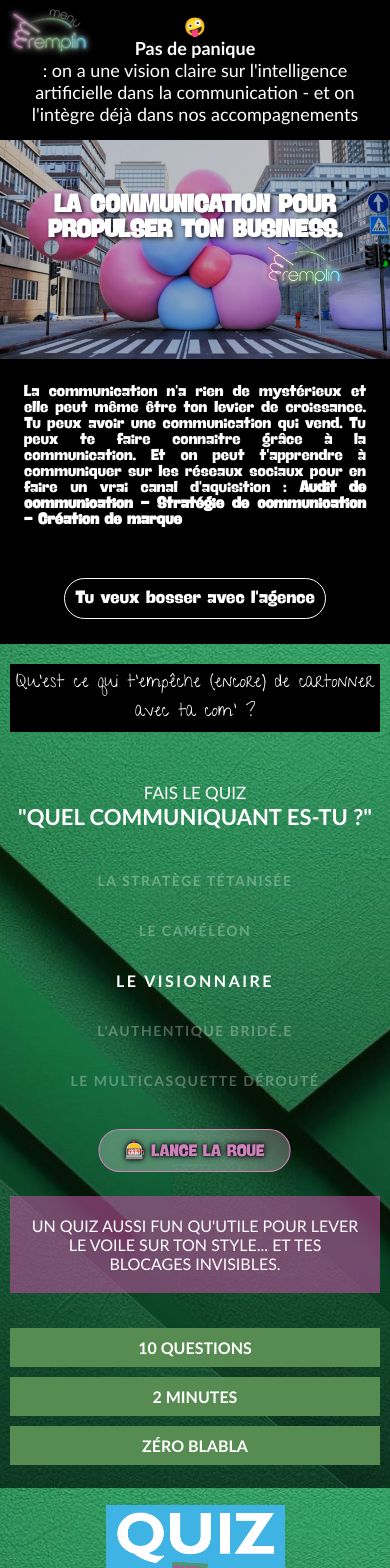
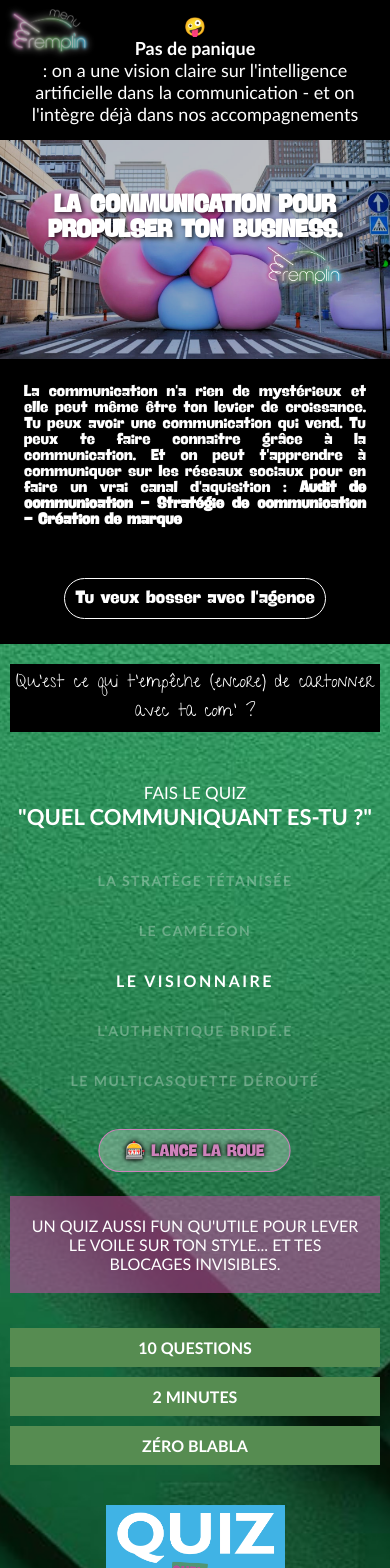
Before and after one commit to CARNEIRO-MOREIRA-Steven/Tremplin, a Next.js app: page / in a window 390 px wide. Shown: the top 1568 px of the page. Built offline with nearby package versions, Linux system fonts and the light colour scheme.

Commit message:
Modification css background-image

```diff
--- a/src/app/components/Quizz/quizz.css
+++ b/src/app/components/Quizz/quizz.css
@@ -233,11 +233,12 @@
         height: 100%;
         width: 100%;
         padding: 20px 10px;
+
         background-image: url('../../../../public/banner-green-mobile.jpg');
-
         background-size: cover;
         background-position: center;
         background-repeat: no-repeat;
+        background-attachment: scroll;
     }
     .quizz-personna li.active{
         font-size: 16px;
```
